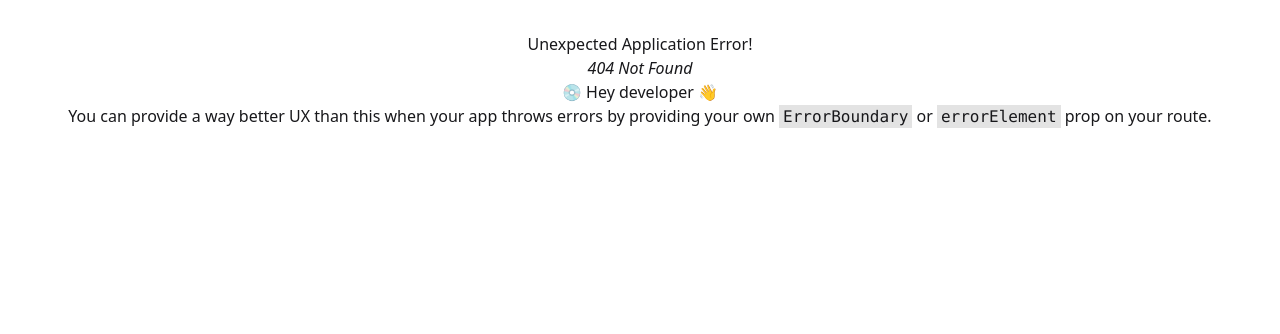
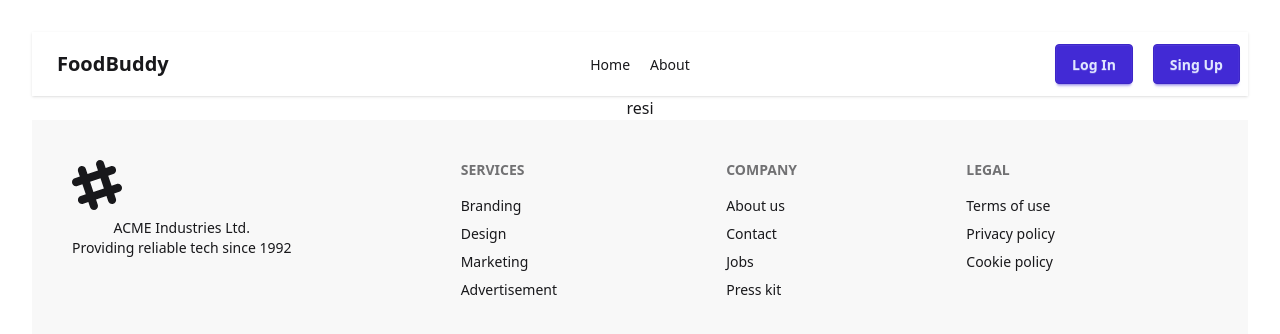
Before and after one commit to jakiadp/food-buddy-client, a React (Vite) app: page /register in a window 1280 px wide. Before the commit this address had no page. Shown: the top 334 px of the page. Built offline with nearby package versions, Linux system fonts and the light colour scheme.

Commit message:
add to file

```diff
--- a/src/LayOut/Root.jsx
+++ b/src/LayOut/Root.jsx
@@ -1,10 +1,15 @@
 import React from 'react';
+import Navbaer from '../Router/Component/Navbaer';
+import { Outlet } from 'react-router';
+import Footer from '../Router/Component/Footer';
 
 const Root = () => {
     return (
         <div>
-
-        </div>
+            <Navbaer></Navbaer>
+            <Outlet></Outlet>
+            <Footer></Footer>
+         </div>
     );
 };
 
--- /dev/null
+++ b/src/Pages/LogIn.jsx
@@ -0,0 +1,11 @@
+import React from 'react';
+
+const LogIn = () => {
+    return (
+        <div>
+            <p>log</p>
+        </div>
+    );
+};
+
+export default LogIn;
--- /dev/null
+++ b/src/Pages/Register.jsx
@@ -0,0 +1,11 @@
+import React from 'react';
+
+const Register = () => {
+    return (
+        <div>
+            <h1>resi</h1>
+        </div>
+    );
+};
+
+export default Register;
--- a/src/Router/Component/Navbaer.jsx
+++ b/src/Router/Component/Navbaer.jsx
@@ -1,6 +1,16 @@
 import React from 'react';
+import { NavLink } from 'react-router';
 
 const Navbaer = () => {
+
+const link = <>
+
+ <NavLink to='/' className='hover:text-orange-500 hover:underline' >Home</NavLink>
+ <NavLink to='/about' className='hover:text-orange-500 hover:underline' >About</NavLink>
+
+
+</>
+
   return (
     <div>
       <div className="navbar bg-base-100 shadow-sm">
@@ -11,38 +21,28 @@ const Navbaer = () => {
       </div>
       <ul
         tabIndex="-1"
-        className="menu menu-sm dropdown-content bg-base-100 rounded-box z-1 mt-3 w-52 p-2 shadow">
-        <li><a>Item 1</a></li>
-        <li>
-          <a>Parent</a>
-          <ul className="p-2">
-            <li><a>Submenu 1</a></li>
-            <li><a>Submenu 2</a></li>
-          </ul>
-        </li>
-        <li><a>Item 3</a></li>
+        className="menu menu-sm gap-5 dropdown-content bg-base-100 rounded-box z-1 mt-3 w-52 p-2 shadow">
+         {link}
       </ul>
     </div>
-    <a className="btn btn-ghost text-xl">daisyUI</a>
+    <a className="btn btn-ghost text-xl">FoodBuddy</a>
   </div>
   <div className="navbar-center hidden lg:flex">
-    <ul className="menu menu-horizontal px-1">
-      <li><a>Item 1</a></li>
-      <li>
-        <details>
-          <summary>Parent</summary>
-          <ul className="p-2">
-            <li><a>Submenu 1</a></li>
-            <li><a>Submenu 2</a></li>
-          </ul>
-        </details>
-      </li>
-      <li><a>Item 3</a></li>
+    <ul className="menu menu-horizontal px-1 gap-5">
+     {link}
          </ul>
   </div>
-  <div className="navbar-end">
-    <a className="btn">Button</a>
+  <div className="navbar-end gap-5">
+    <NavLink to='/login' > <button type="button" className='btn btn-primary'>Log In</button> </NavLink>
+        <NavLink to='/register' > <button type="button" className='btn btn-primary'>Sing Up</button> </NavLink>
   </div>
+
+  {/* <div className="w-10 rounded-full">
+          <img
+            alt="Tailwind CSS Navbar component"
+            src="https://img.daisyui.com/images/stock/photo-1534528741775-53994a69daeb.webp" />
+        </div>
+         */}
 </div>
     </div>
   );
--- a/src/Router/router.jsx
+++ b/src/Router/router.jsx
@@ -2,6 +2,8 @@ import { createBrowserRouter } from "react-router";
 import Root from "../LayOut/Root";
 import Home from "../Pages/Home";
 import About from "../Pages/About";
+import Register from "../Pages/Register";
+import LogIn from "../Pages/LogIn";
 
 export const router = createBrowserRouter([
   {
@@ -15,7 +17,15 @@ export const router = createBrowserRouter([
         {
             path:'/about',
             Component:About
-        }
+        },
+        {
+            path:'/register',
+            Component: Register,
+        },
+        {
+            path:'/login',
+            Component: LogIn,
+        },
     ]
   },
 ]);
```
Lines whose indentation alone changed are shown as unchanged.
